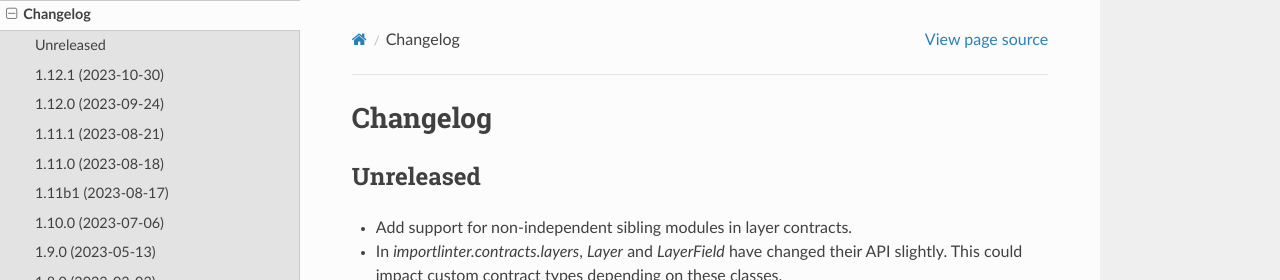
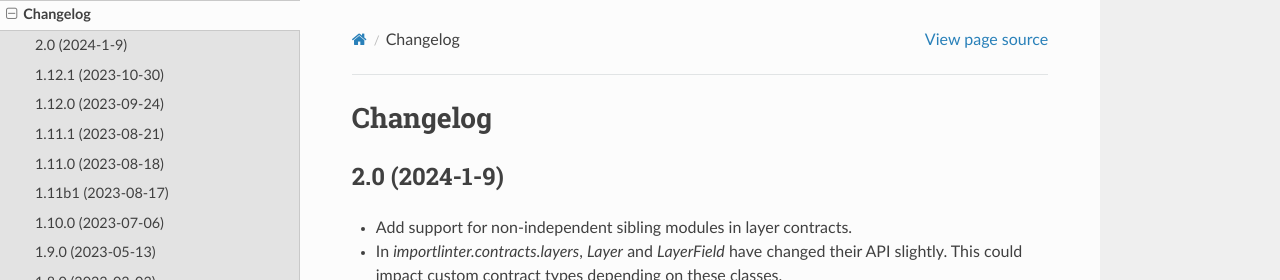
Before and after one commit to seddonym/import-linter, a Sphinx documentation site: the page built from docs/changelog.rst, in a window 1280 px wide and 900 px high. Shown: the top 280 px of the window. Built offline with Sphinx 7.4.7 and the Read the Docs theme 2.0.0, drawn with Linux system fonts in a browser that asks for light colours.

Commit message:
Release v2.0

```diff
--- a/CHANGELOG.rst
+++ b/CHANGELOG.rst
@@ -1,8 +1,8 @@
 Changelog
 =========
 
-Unreleased
-----------
+2.0 (2024-1-9)
+--------------
 
 * Add support for non-independent sibling modules in layer contracts.
 * In `importlinter.contracts.layers`, `Layer` and `LayerField`
--- a/docs/conf.py
+++ b/docs/conf.py
@@ -27,7 +27,7 @@ author = 'David Seddon'
 # The short X.Y version
 version = ''
 # The full version, including alpha/beta/rc tags
-release = '1.12.1'
+release = '2.0'
 
 
 # -- General configuration ---------------------------------------------------
--- a/pyproject.toml
+++ b/pyproject.toml
@@ -4,7 +4,7 @@ build-backend = "setuptools.build_meta"
 
 [project]
 name = "import-linter"
-version = "1.12.1"
+version = "2.0"
 license = {text = "BSD 2-Clause License"}
 description = "Enforces rules for the imports within and between Python packages."
 authors = [
--- a/src/importlinter/__init__.py
+++ b/src/importlinter/__init__.py
@@ -1,4 +1,4 @@
-__version__ = "1.12.1"
+__version__ = "2.0"
 
 from .application import output  # noqa
 from .domain import fields  # noqa
```
